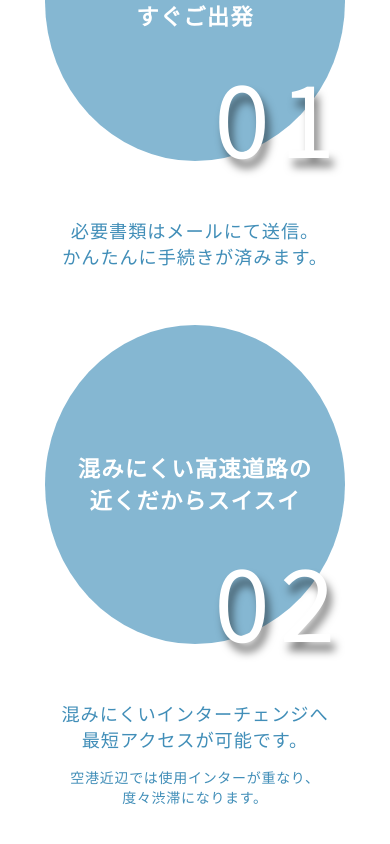
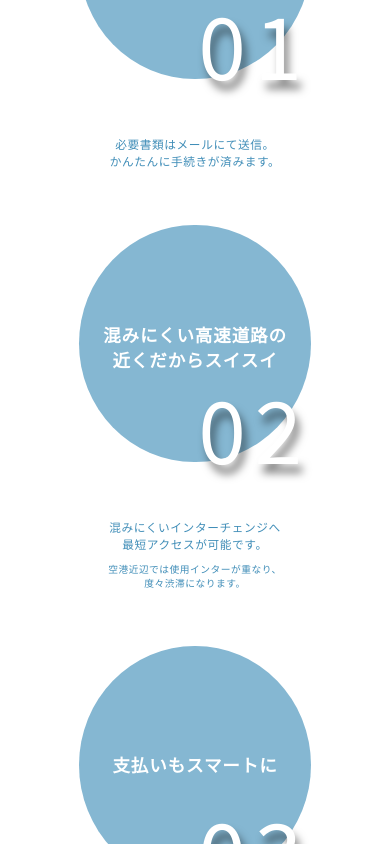
Before and after one commit to kentheboy/khufu-front-end, a Vue app: page / in a window 390 px wide. Shown: the part 2840-3684 px from the top of the page. Built offline with nearby package versions, Linux system fonts and the light colour scheme.

Commit message:
enable responsiveness on 430px ~ 720px for feature area

```diff
--- a/src/components/Home.vue
+++ b/src/components/Home.vue
@@ -811,9 +811,9 @@ section {
       position: relative;
       margin: 4rem;
 
-      @media screen and (max-width: 430px) {
-        margin: 4rem 0.5rem;
-      }
+      // @media screen and (max-width: 430px) {
+      //   margin: 4rem 0.5rem;
+      // }
 
       .ellipse-parent {
         display: flex;
@@ -826,14 +826,14 @@ section {
           width: 27.48rem;
           height: 27.48rem;
 
-          @media screen and (max-width: 630px) {
-            width: 21.48rem;
-            height: 21.48rem;
+          @media screen and (max-width: 720px) {
+            width: 61vw;
+            height: 61vw;
           }
 
-          @media screen and (max-width: 430px) {
-            height: 82vw;
-          }
+          // @media screen and (max-width: 430px) {
+          //   height: 82vw;
+          // }
 
           .ellipseInside {
             &-number {
@@ -845,7 +845,8 @@ section {
               text-align: left;
               text-shadow: 4.46875px 8.9375px 8.94px rgba(0, 0, 0, 0.5);
 
-              @media screen and (max-width: 430px) {
+              @media screen and (max-width: 720px) {
+                font-size: 22vw;
                 bottom: -1.9rem;
               }
             }
@@ -857,17 +858,17 @@ section {
               font-weight: 700;
               font-family: inherit;
 
-              @media screen and (max-width: 430px) {
-                font-size: 1.6rem;
+              @media screen and (max-width: 720px) {
+                font-size: 4.5vw;
                 top: 8.4rem;
-                margin: 9rem 0;
+                margin-top: 25vw;
               }
 
               &.singleLine {
                 margin-top: 12rem;
 
-                @media screen and (max-width: 430px) {
-                  margin-top: 10rem;
+                @media screen and (max-width: 720px) {
+                  margin-top: 27vw;
                 }
               }
             }
@@ -876,11 +877,7 @@ section {
       }
 
       .subtext {
-        margin: 4rem;
-
-        @media screen and (max-width: 430px) {
-          margin: 4rem 0;
-        }
+        margin: 4rem 0;
 
         h1 {
           font-size: inherit;
@@ -889,8 +886,8 @@ section {
           font-family: inherit;
           color: var(--color-steelblue);
 
-          @media screen and (max-width: 430px) {
-            font-size: 1.3rem;
+          @media screen and (max-width: 720px) {
+            font-size: 3vw;
           }
         }
 
@@ -901,8 +898,8 @@ section {
           font-family: inherit;
           color: var(--color-steelblue);
 
-          @media screen and (max-width: 430px) {
-            font-size: 1rem;
+          @media screen and (max-width: 720px) {
+            font-size: 2.5vw;
           }
         }
       }
```
